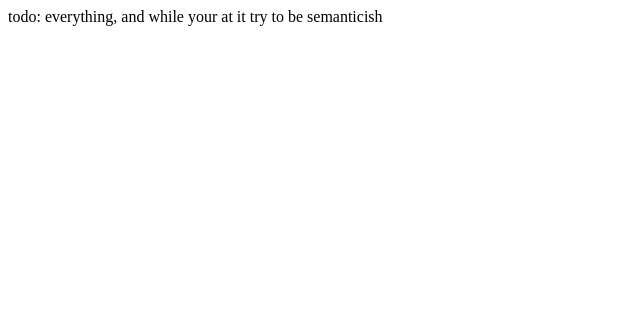
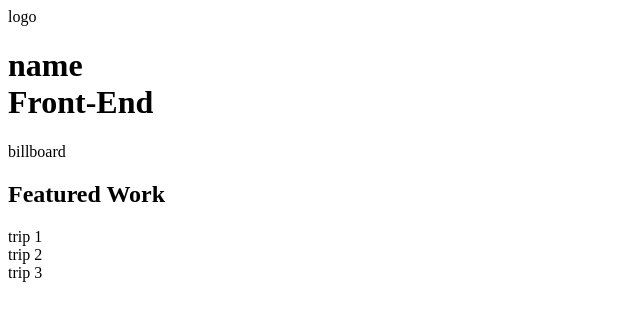
Before and after one commit to timBrockman/udacity-fed-p1, a plain HTML site: page index.html in a window 1280 px wide. Shown: the whole page, without its empty margins (0-640 px from the left). Drawn offline with Linux system fonts and the light colour scheme.

Commit message:
feat: add some sketch html as per mockup

```diff
--- a/index.html
+++ b/index.html
@@ -1 +1,38 @@
-todo: everything, and while your at it try to be semanticish
+<!DOCTYPE html>
+<html>
+<head>
+	 <meta charset="utf-8">
+	<title>Framework Test Page</title>
+	<link rel="stylesheet" type="text/css" href="css/main.css">
+	<link href='https://fonts.googleapis.com/css?family=Lato:400,300,700' rel='stylesheet' type='text/css'>
+</head>
+
+<body>
+
+    <header class="grid">
+    	<div class="row">
+      		<div class="col-6">logo</div>
+    		<div class="col-6">
+    			<h1>name <br><span class="submast">Front-End</span></h1>
+    		</div>
+    	</div>
+    </header>
+    <section class="grid">
+    	<div class="row">
+			<div class="col-12">billboard</div>
+    	</div>
+    </section>
+    <section class="grid">
+      <div class="row">
+        <div class="col-12">
+          <h2>Featured Work</h2>
+        </div>
+      </div>
+      <div class="row">
+        <div class="col-4">trip 1</div>
+        <div class="col-4">trip 2</div>
+        <div class="col-4">trip 3</div>
+      </div>
+    </section>
+</body>
+</html>
```
